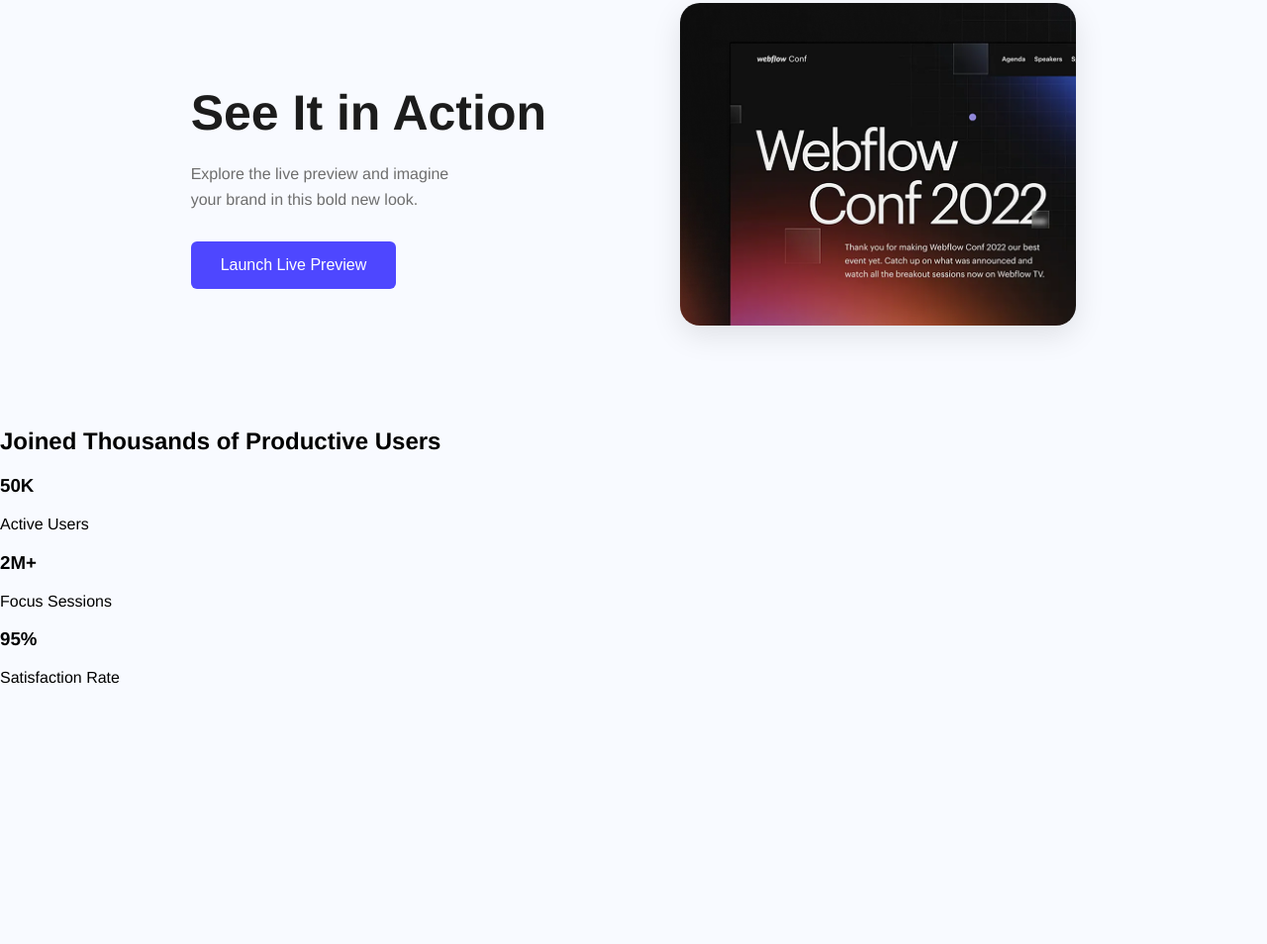
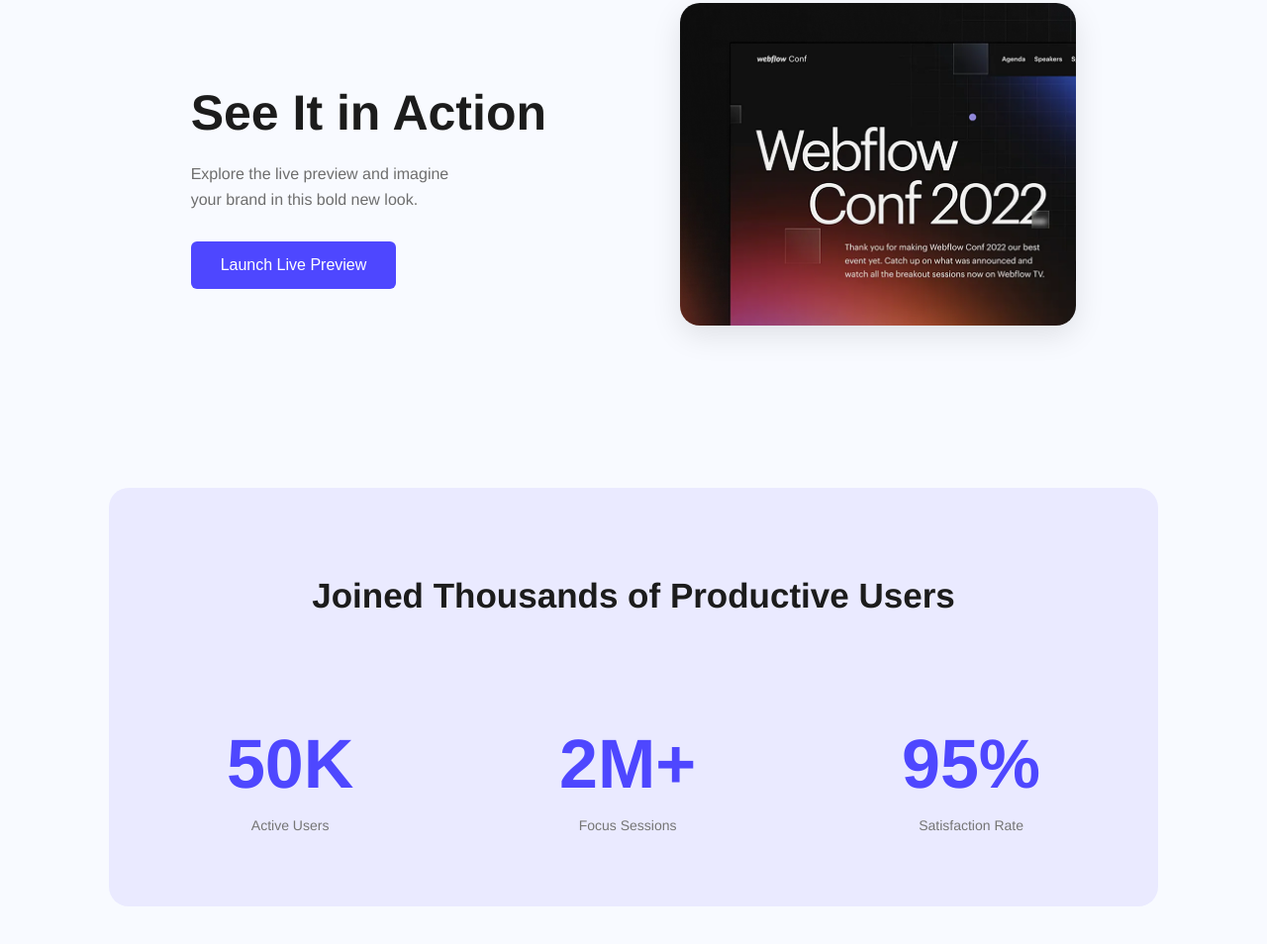
Before and after one commit to hadi1094/Assignment001, a plain HTML site: page index.html in a window 1280 px wide. Shown: the part 613-1567 px from the top of the page at 99% size. Before the commit the page ends 1323 px from the top, so only its background shows below. Drawn offline with Linux system fonts and the light colour scheme.

Commit message:
productive css

```diff
--- a/Style/style.css
+++ b/Style/style.css
@@ -120,3 +120,37 @@
     border-radius: 20px;
     box-shadow: 0px 10px 30px rgba(0, 0, 0, 0.1);
 }
+
+/* Productive User Section */
+.productive-section {
+    background-color: #eaeaff;
+    border-radius: 20px;
+    text-align: center;
+    padding: 60px 30px;
+    margin: 80px auto;
+    max-width: 1000px;
+}
+
+.productive-section h2 {
+    font-size: 35px;
+    color: #1c1c1c;
+    margin-bottom: 40px;
+}
+
+.stats-container {
+    display: flex;
+    justify-content: space-around;
+    flex-wrap: wrap;
+    gap: 30px;
+}
+
+.stat-item h3 {
+    font-size: 70px;
+    color: #4E47FF;
+    margin-bottom: 10px;
+}
+
+.stat-item p {
+    font-size: 14px;
+    color: #757575;
+}
```
